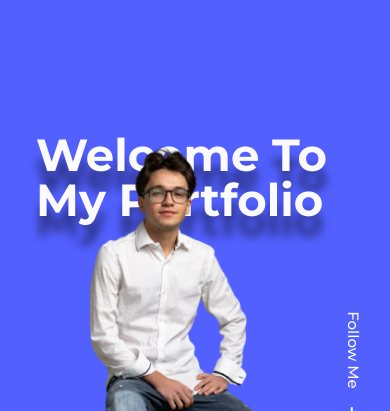
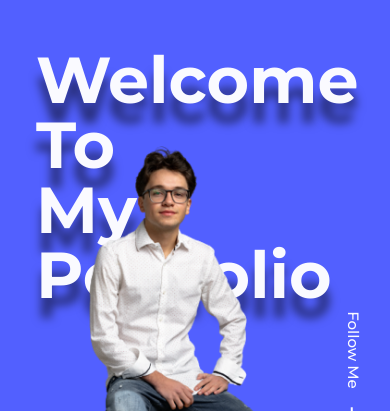
Before and after one commit to danieleyny/Portfolio, a plain HTML site: page index.html in a window 390 px wide. Shown: the part 110-521 px from the top of the page. Drawn offline with nearby package versions, Linux system fonts and the light colour scheme.

Commit message:
Update styles.css

```diff
--- a/assets/css/styles.css
+++ b/assets/css/styles.css
@@ -552,7 +552,7 @@ img{
 
    .home__title{
     align-self: flex-end;
-    font-size: 45px;
+    font-size: 65px;
     color: var(--white-color);
     line-height: 1;
     margin-top: 30px;
@@ -681,6 +681,9 @@ img{
     }
   }
 
+
+
+
 @media screen and (min-width: 1024px){
     .bd-grid{
         margin-left: auto;
```
